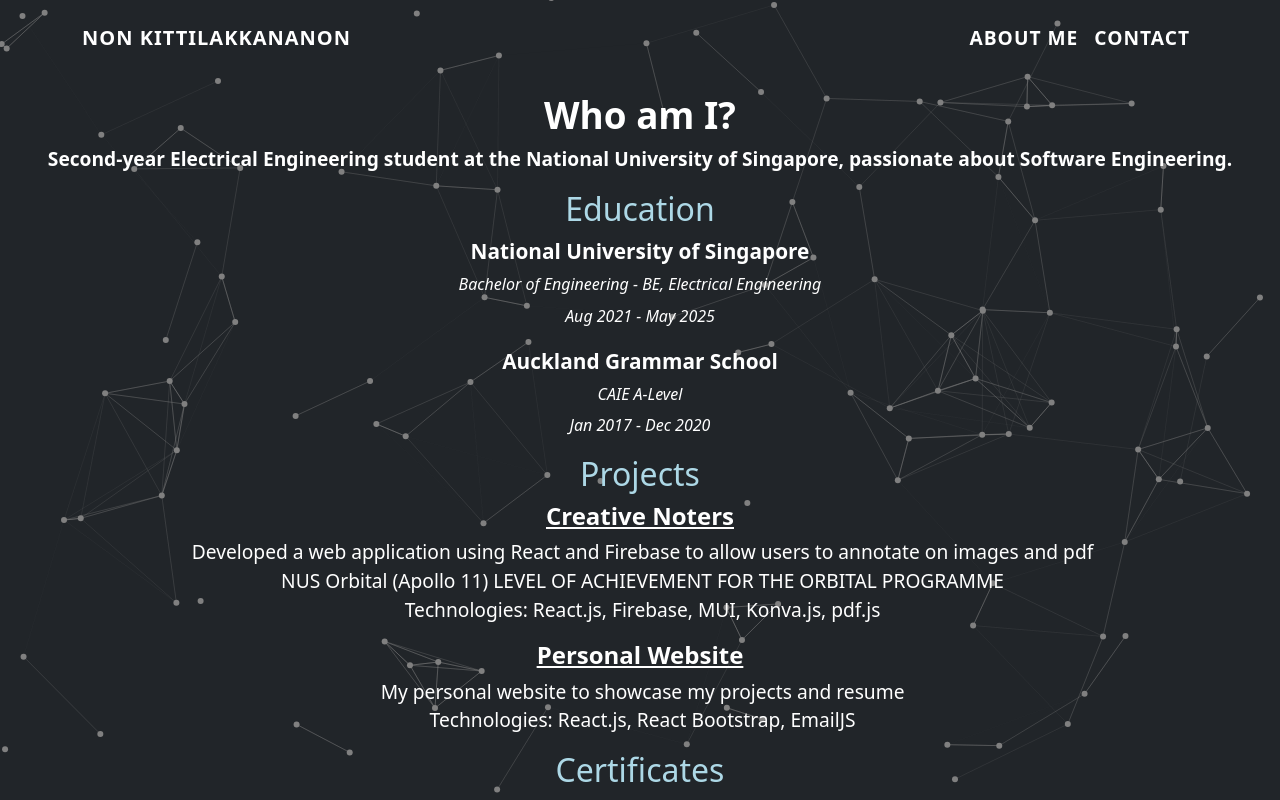
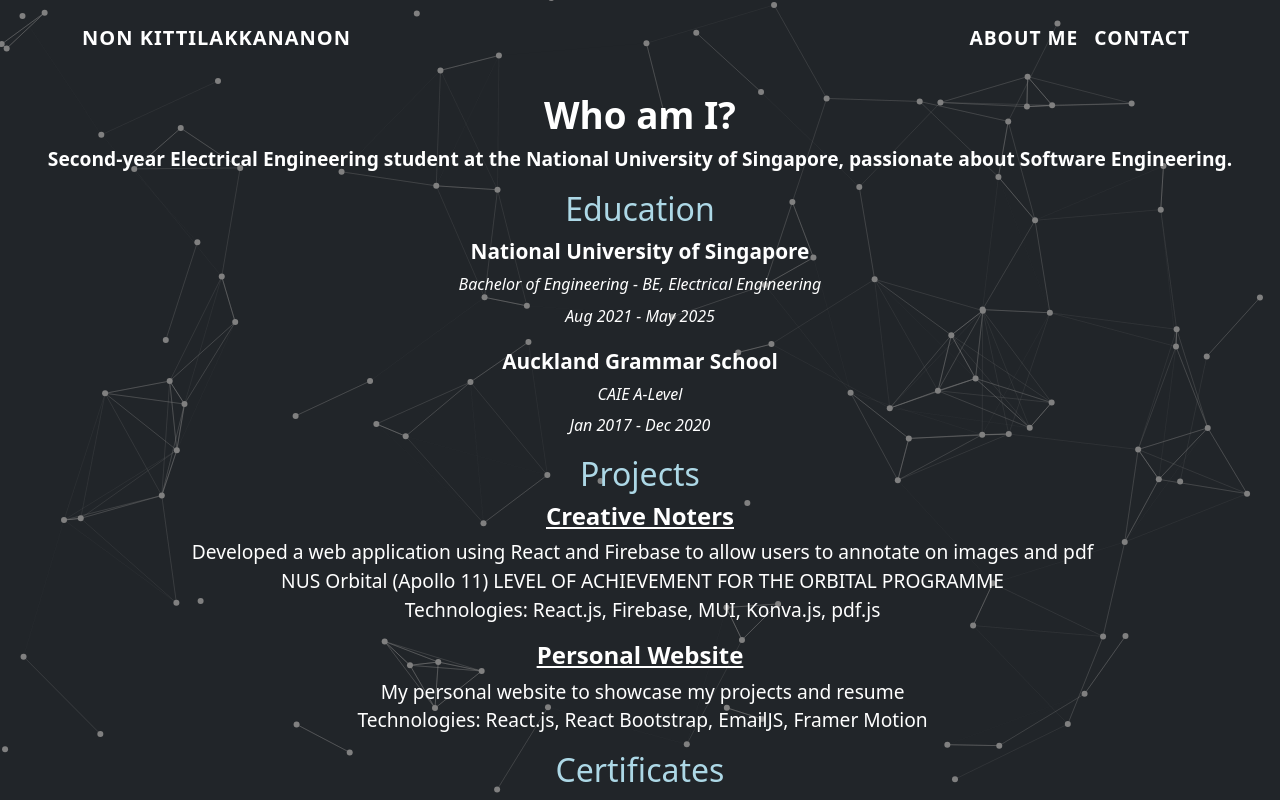
Before and after one commit to tata32000/non-kittilakkananon, a React (Create React App) app: page /about in a window 1280 px wide. Shown: the top 800 px of the page. Built offline with nearby package versions, Linux system fonts and the light colour scheme.

Commit message:
updated info

```diff
--- a/src/Components/About.jsx
+++ b/src/Components/About.jsx
@@ -59,7 +59,7 @@ export default function About() {
         </h3>
         <ul>
           <li>My personal website to showcase my projects and resume</li>
-          <li>Technologies: React.js, React Bootstrap, EmailJS</li>
+          <li>Technologies: React.js, React Bootstrap, EmailJS, Framer Motion</li>
         </ul>
         <h2>Certificates</h2>
         <ul>
```
